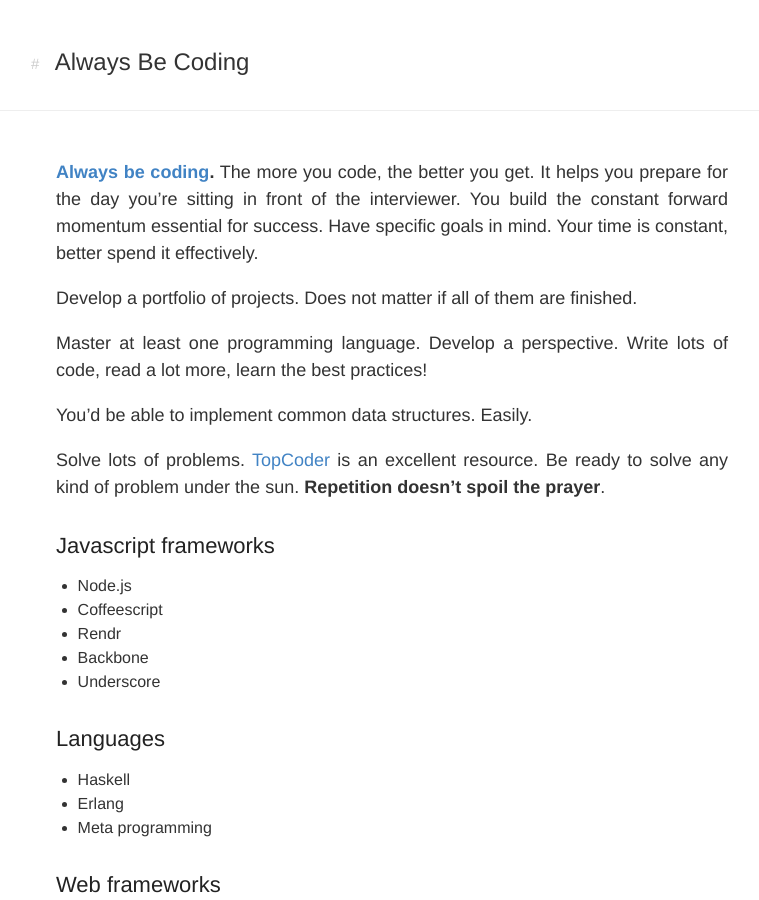
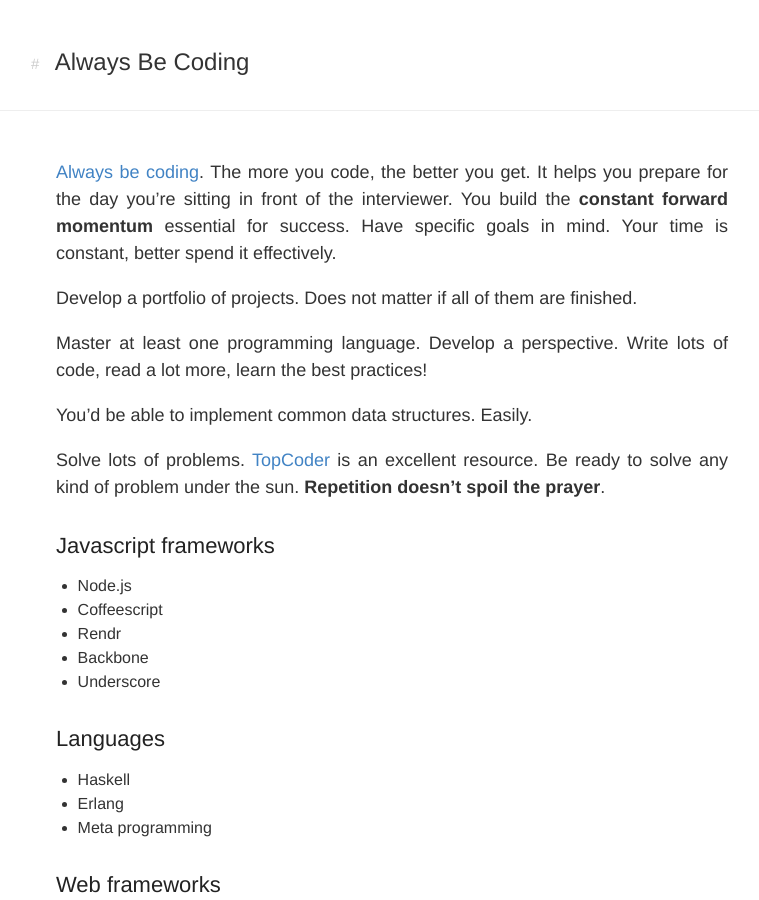
Before and after one commit to rbt91/rbt91.github.io, a Jekyll site: the page built from _posts/2013-09-14-Always-Be-Coding.md, in a window 1280 px wide and 900 px high. Shown: the whole window, without its empty margins (248-1007 px from the left). Built offline with Jekyll 4.4.1, drawn with Linux system fonts in a browser that asks for light colours.

```diff
--- a/_posts/2013-09-14-Always-Be-Coding.md
+++ b/_posts/2013-09-14-Always-Be-Coding.md
@@ -5,7 +5,7 @@ date:   2013-09-14 21:00:00
 tags: 	coding
 ---
 
-**[Always be coding][AlwaysBeCoding].** The more you code, the better you get. It helps you prepare for the day you're sitting in front of the interviewer. You build the constant forward momentum essential for success. Have specific goals in mind. Your time is constant, better spend it effectively.
+[Always be coding][AlwaysBeCoding]. The more you code, the better you get. It helps you prepare for the day you're sitting in front of the interviewer. You build the **constant forward momentum** essential for success. Have specific goals in mind. Your time is constant, better spend it effectively.
 
 Develop a portfolio of projects. Does not matter if all of them are finished.
 
```
